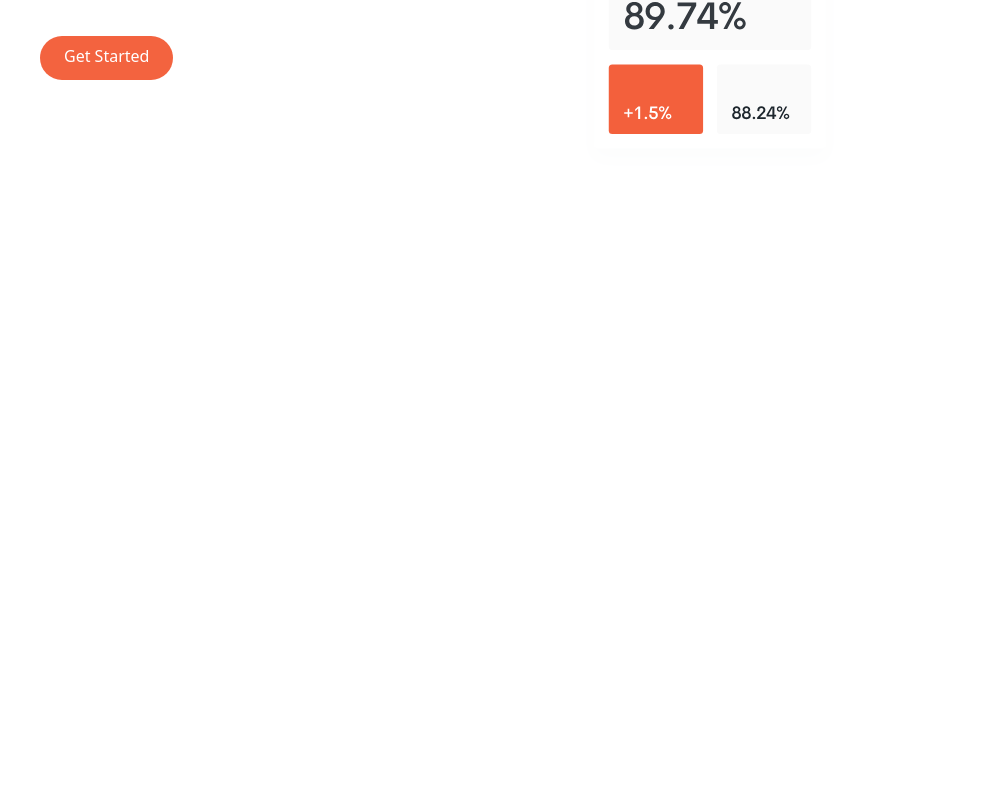
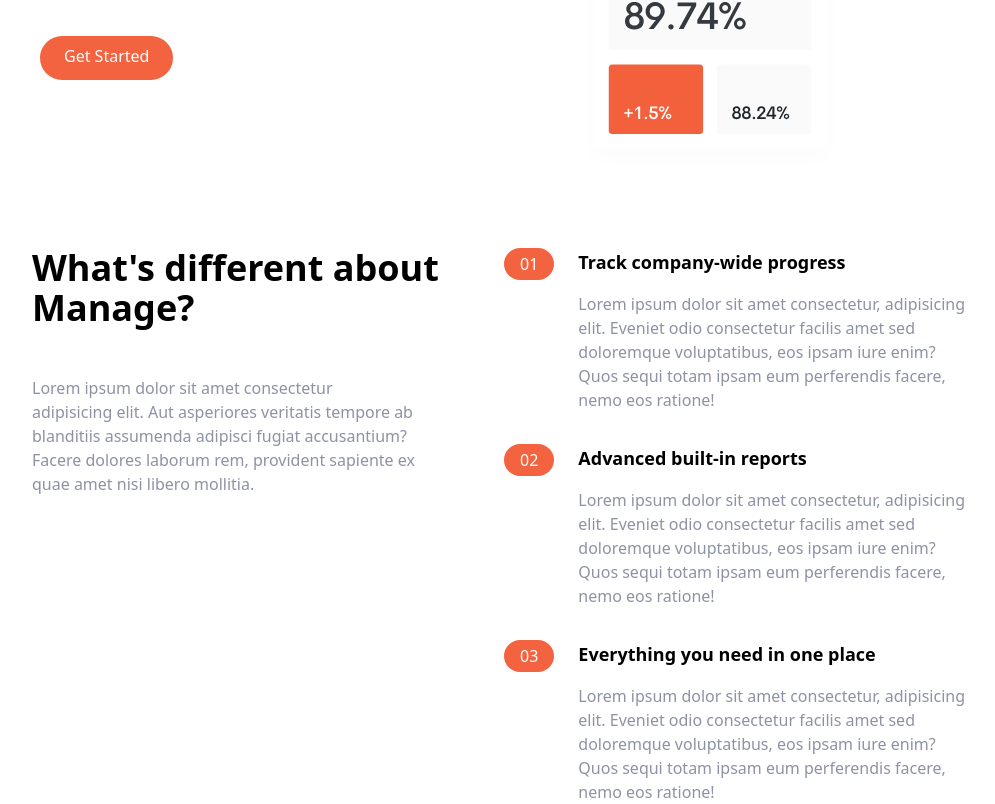
Before and after one commit to wandy0394/landing-page, a website: page src/index.html in a window 1280 px wide. Shown: the part 456-1260 px from the top of the page, without its empty margins (136-1131 px from the left). Before the commit the page ends 800 px from the top, so only its background shows below. Drawn offline with Linux system fonts and the light colour scheme.

Commit message:
features section added

```diff
--- a/src/index.html
+++ b/src/index.html
@@ -43,6 +43,80 @@
             </div>
 
         </div>
+    </section>
+    <section id="features">
+        <div class="container flex flex-col px-4 mx-auto mt-10 space-y-12 md:space-y-0 md:flex-row">
+            <div class="flex flex-col space-y-12 md:w-1/2">
+                <h2 class="max-w-md text-4xl font-bold text-center md:text-left">
+                    What's different about Manage?
+                </h2>
+                <p class="max-w-sm text-center text-darkGreyBlue md:text-left">
+                    Lorem ipsum dolor sit amet consectetur adipisicing elit. Aut asperiores veritatis tempore ab blanditiis assumenda adipisci fugiat accusantium? Facere dolores laborum rem, provident sapiente ex quae amet nisi libero mollitia.
+                </p>
+            </div>
+            <div class="flex flex-col space-y-8 md:w-1/2">
+                <div class="flex flex-col space-y-3 md:space-y-0 md:space-x-6 md:flex-row">
+                    <div class="rounded-l-full bg-bridRedSupLight md:bg-transparent">
+                        <div class="flex items-center space-x-2">
+                            <div class="px-4 py-2 text-white rounded-full md:py-1 bg-brightRed">
+                                01
+                            </div>
+                            <h3 class="text-base font-bold md:mb-4 md:hidden">
+                                Track company-wide progress
+                            </h3>
+                        </div>
+                    </div>
+                    <div>
+                        <h3 class="hidden mb-4 text-lg font-bold md:block">
+                            Track company-wide progress
+                        </h3>
+                        <p class="text-darkGreyBlue">
+                            Lorem ipsum dolor sit amet consectetur, adipisicing elit. Eveniet odio consectetur facilis amet sed doloremque voluptatibus, eos ipsam iure enim? Quos sequi totam ipsam eum perferendis facere, nemo eos ratione!
+                        </p>
+                    </div>
+                </div>
+                <div class="flex flex-col space-y-3 md:space-y-0 md:space-x-6 md:flex-row">
+                    <div class="rounded-l-full bg-bridRedSupLight md:bg-transparent">
+                        <div class="flex items-center space-x-2">
+                            <div class="px-4 py-2 text-white rounded-full md:py-1 bg-brightRed">
+                                02
+                            </div>
+                            <h3 class="text-base font-bold md:mb-4 md:hidden">
+                                Advanced built-in reports
+                            </h3>
+                        </div>
+                    </div>
+                    <div>
+                        <h3 class="hidden mb-4 text-lg font-bold md:block">
+                            Advanced built-in reports
+                        </h3>
+                        <p class="text-darkGreyBlue">
+                            Lorem ipsum dolor sit amet consectetur, adipisicing elit. Eveniet odio consectetur facilis amet sed doloremque voluptatibus, eos ipsam iure enim? Quos sequi totam ipsam eum perferendis facere, nemo eos ratione!
+                        </p>
+                    </div>
+                </div>
+                <div class="flex flex-col space-y-3 md:space-y-0 md:space-x-6 md:flex-row">
+                    <div class="rounded-l-full bg-bridRedSupLight md:bg-transparent">
+                        <div class="flex items-center space-x-2">
+                            <div class="px-4 py-2 text-white rounded-full md:py-1 bg-brightRed">
+                                03
+                            </div>
+                            <h3 class="text-base font-bold md:mb-4 md:hidden">
+                                Everything you need in one place
+                            </h3>
+                        </div>
+                    </div>
+                    <div>
+                        <h3 class="hidden mb-4 text-lg font-bold md:block">
+                            Everything you need in one place
+                        </h3>
+                        <p class="text-darkGreyBlue">
+                            Lorem ipsum dolor sit amet consectetur, adipisicing elit. Eveniet odio consectetur facilis amet sed doloremque voluptatibus, eos ipsam iure enim? Quos sequi totam ipsam eum perferendis facere, nemo eos ratione!
+                        </p>
+                    </div>
+                </div>
+            </div>
+        </div>
 
     </section>
 
```
Also changed, not shown: dist/output.css.
